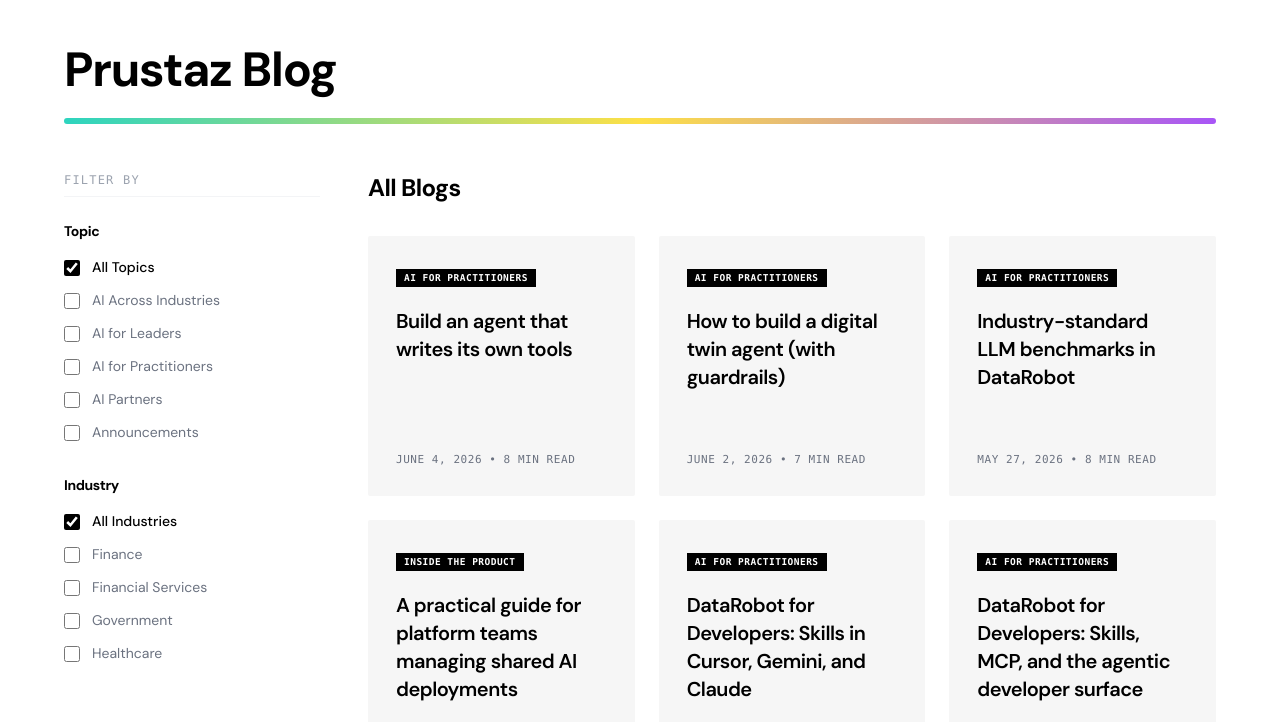
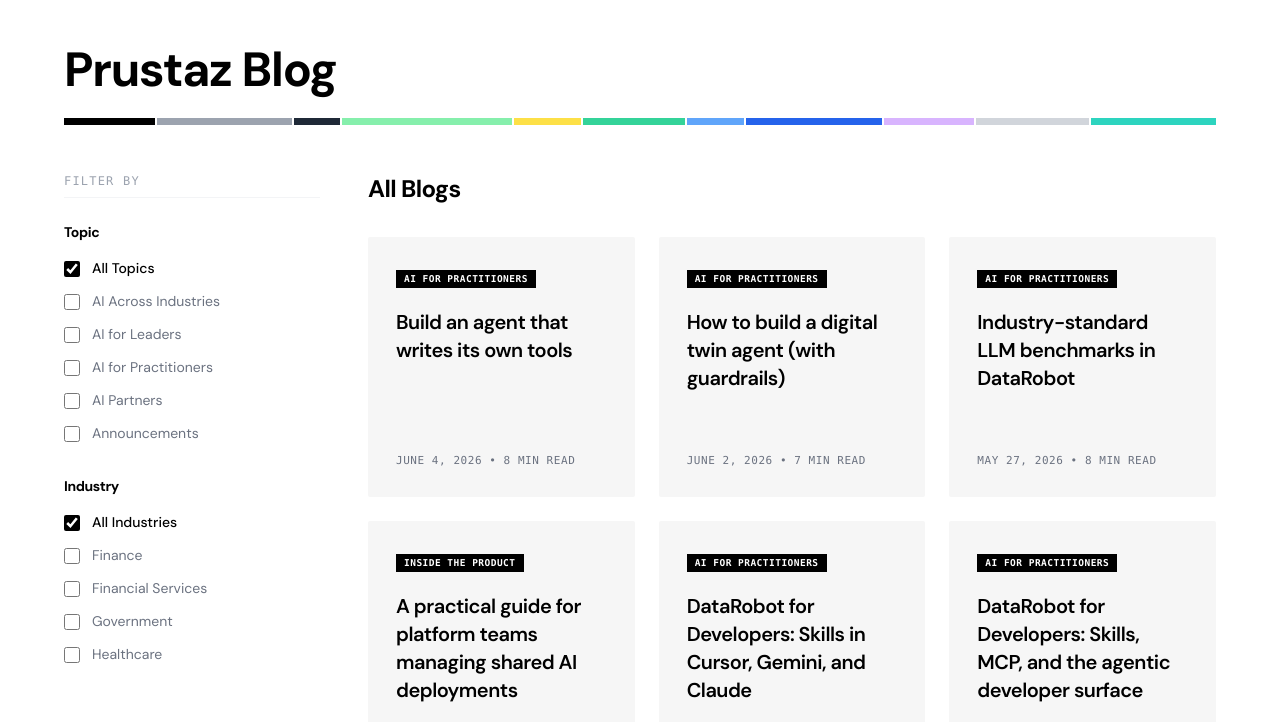
Before and after one commit to ahmedaly1048-alt/Prustaz-Website, a website: page blog.html in a window 1280 px wide. Shown: the part 78-800 px from the top of the page. Drawn offline with nearby package versions, Linux system fonts and the light colour scheme.

Commit message:
header updated

```diff
--- a/blog.html
+++ b/blog.html
@@ -511,12 +511,27 @@
     <!-- ===== END NAVBAR ===== -->
 
     <!-- ===== BLOG PAGE CONTENT ===== -->
-    <header class="w-full bg-white pt-8 sm:pt-12 px-4 sm:px-8 md:px-12 lg:px-16 max-w-[1440px] mx-auto">
-      <h1 class="text-3xl sm:text-4xl md:text-5xl font-bold tracking-tight text-black font-sans">
-        Prustaz Blog
-      </h1>
-      <div class="h-[6px] w-full bg-gradient-to-r from-teal-400 via-emerald-400 via-yellow-300 via-orange-400 to-purple-500 mt-4 sm:mt-6 rounded-full"></div>
-    </header>
+    <header class="w-full bg-white pt-12 px-6 md:px-16 max-w-[1440px] mx-auto">
+  <h1 class="text-4xl md:text-5xl font-bold tracking-tight text-black font-sans">
+    Prustaz Blog
+  </h1>
+
+  <div class="w-full mt-6">
+    <div class="w-full h-[7px] flex gap-[2px] overflow-hidden">
+      <div class="bg-black w-[8%] h-full"></div>
+      <div class="bg-gray-400 w-[12%] h-full"></div>
+      <div class="bg-gray-800 w-[4%] h-full"></div>
+      <div class="bg-green-300 w-[15%] h-full"></div>
+      <div class="bg-yellow-300 w-[6%] h-full"></div>
+      <div class="bg-emerald-400 w-[9%] h-full"></div>
+      <div class="bg-blue-400 w-[5%] h-full"></div>
+      <div class="bg-blue-600 w-[12%] h-full"></div>
+      <div class="bg-purple-300 w-[8%] h-full"></div>
+      <div class="bg-gray-300 w-[10%] h-full"></div>
+      <div class="bg-teal-400 w-[11%] h-full"></div>
+    </div>
+  </div>
+</header>
 
     <main class="max-w-[1440px] mx-auto px-4 sm:px-8 md:px-12 lg:px-16 py-8 sm:py-12 flex flex-col lg:flex-row gap-8 lg:gap-12">
 
```
Also changed, not shown: gen-ai.html (added).
